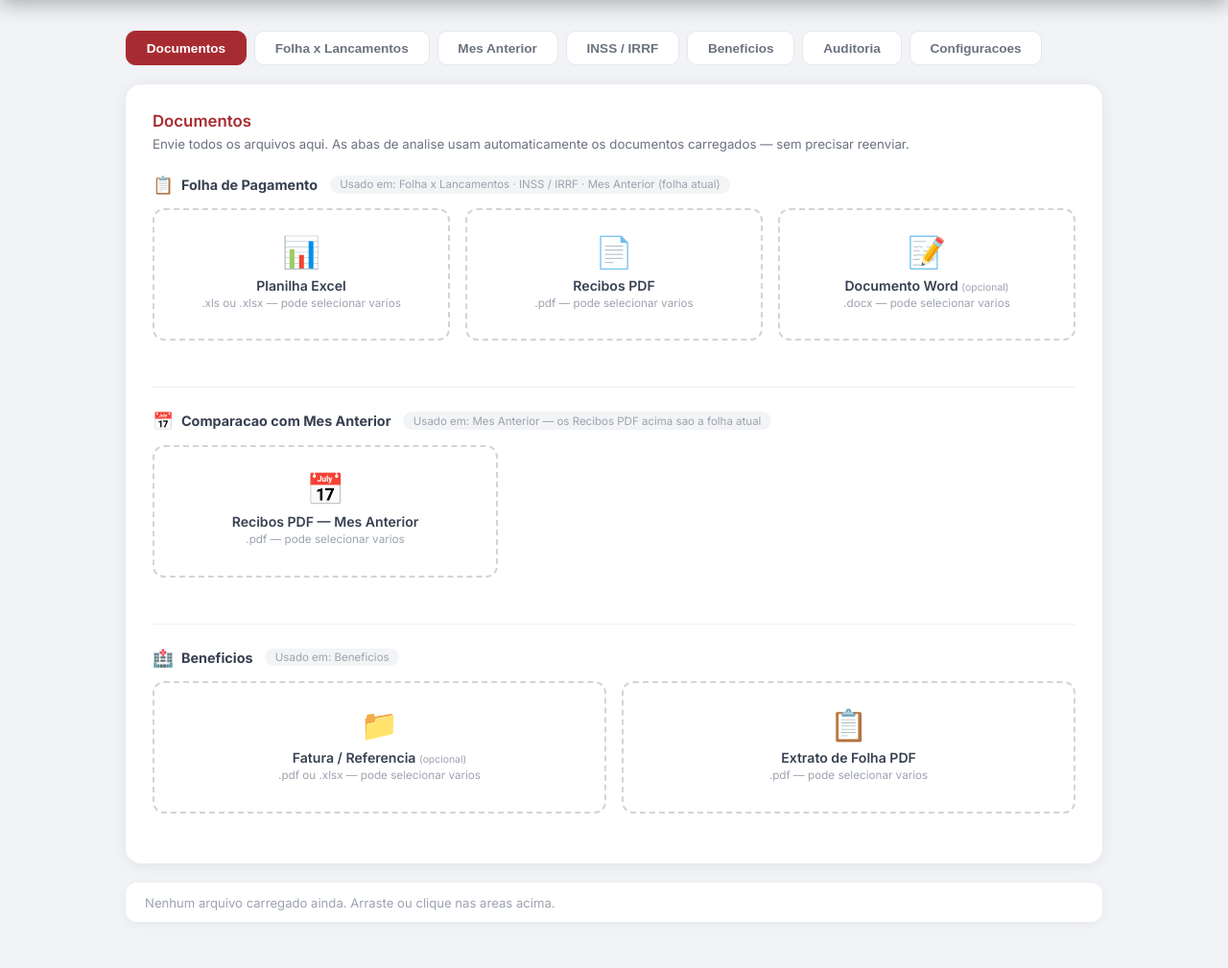
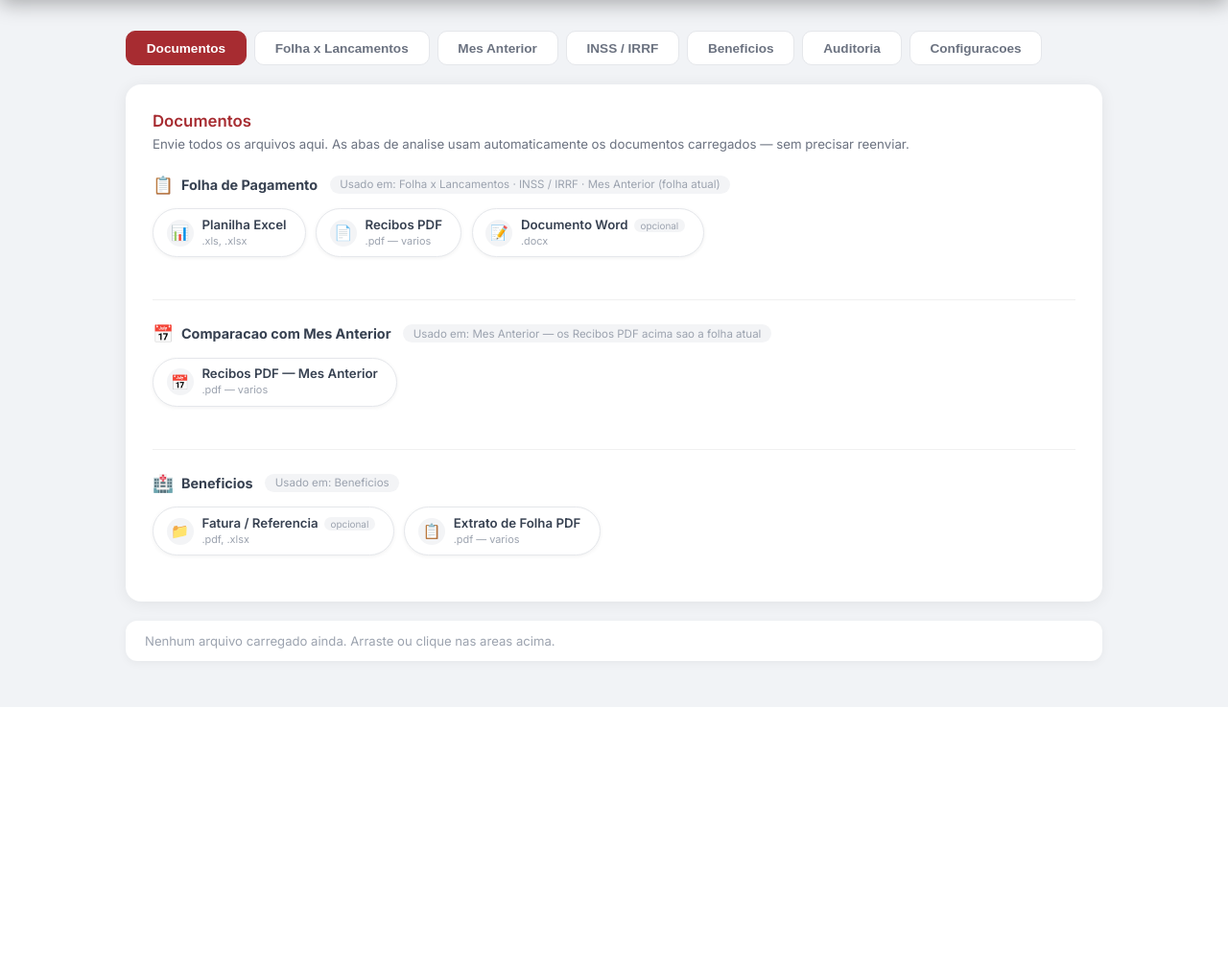
Before and after one commit to dp1-crypto/conferencia-folha, a Flask app: page / in a window 1280 px wide. Shown: the part 81-1090 px from the top of the page at 96% size. After the commit the page ends 818 px from the top, so only its background shows below. Run offline with Flask 3, Linux system fonts and the light colour scheme.

Commit message:
feat: botoes de upload no estilo pill/arredondado
- Zonas de upload redesenhadas como botoes compactos estilo pilula
- Icone circular + label + hint em linha horizontal
- Estado done com fundo verde e icone branco
- file-grid agora usa flexbox para alinhar botoes em linha

Co-Authored-By: Claude Sonnet 4.6 <noreply@anthropic.com>

```diff
--- a/app/static/css/sigma.css
+++ b/app/static/css/sigma.css
@@ -13,17 +13,19 @@ header{background:linear-gradient(135deg,#A72C31 0%,#8B2227 100%);color:#fff;pad
 h2{font-size:1.05rem;font-weight:600;color:#A72C31;margin-bottom:.35rem}
 .card > p{font-size:.83rem;color:#6b7280;margin-bottom:1.5rem}
 
-.file-grid{display:grid;grid-template-columns:repeat(auto-fit,minmax(240px,1fr));gap:1rem;margin-bottom:1.5rem}
+.file-grid{display:flex;flex-wrap:wrap;gap:.65rem;margin-bottom:1.25rem;align-items:flex-start}
 
-.zone{border:2px dashed #d1d5db;border-radius:12px;padding:1.5rem 1rem;text-align:center;cursor:pointer;transition:all .2s;position:relative;min-height:130px;display:flex;flex-direction:column;align-items:center;justify-content:center}
-.zone:hover,.zone.over{border-color:#A72C31;background:#fff5f6}
+.zone{border:1.5px solid #e5e7eb;border-radius:50px;padding:.55rem 1.2rem .55rem .85rem;text-align:left;cursor:pointer;transition:all .2s;position:relative;display:inline-flex;align-items:center;gap:.55rem;background:#fff;box-shadow:0 1px 4px rgba(0,0,0,.06);white-space:nowrap;min-height:0}
+.zone:hover,.zone.over{border-color:#A72C31;background:#fff5f6;box-shadow:0 2px 10px rgba(167,44,49,.15)}
 .zone.done{border-color:#10b981;border-style:solid;background:#f0fdf4}
+.zone.done .icon-wrap{background:#10b981;color:#fff}
 .zone input{position:absolute;inset:0;opacity:0;cursor:pointer;width:100%;height:100%}
+.zone .icon-wrap{width:28px;height:28px;border-radius:50%;background:#f3f4f6;display:flex;align-items:center;justify-content:center;font-size:.95rem;flex-shrink:0;transition:all .2s}
 .zone .icon{font-size:2rem;margin-bottom:.4rem}
-.zone .lbl{font-size:.88rem;font-weight:600;color:#374151}
-.zone .hint{font-size:.73rem;color:#9ca3af;margin-top:.2rem}
-.zone .fname{font-size:.75rem;color:#059669;font-weight:500;margin-top:.4rem;word-break:break-all;max-width:200px}
-.opt-badge{font-size:.65rem;color:#9ca3af;font-weight:400}
+.zone .lbl{font-size:.83rem;font-weight:600;color:#374151;line-height:1.2}
+.zone .hint{font-size:.68rem;color:#9ca3af;margin-top:.05rem}
+.zone .fname{font-size:.7rem;color:#059669;font-weight:600;margin-top:.05rem;max-width:180px;overflow:hidden;text-overflow:ellipsis;white-space:nowrap}
+.opt-badge{font-size:.62rem;color:#9ca3af;font-weight:400;background:#f3f4f6;border-radius:10px;padding:.05rem .4rem;margin-left:.2rem}
 
 .btn{background:linear-gradient(135deg,#A72C31 0%,#8B2227 100%);color:#fff;border:none;padding:.85rem 2rem;border-radius:10px;font-size:.95rem;font-weight:600;cursor:pointer;transition:all .2s;width:100%;letter-spacing:.3px}
 .btn:hover{transform:translateY(-1px);box-shadow:0 6px 20px rgba(233,69,96,.35)}
--- a/app/templates/index.html
+++ b/app/templates/index.html
@@ -57,26 +57,32 @@
         <div class="file-grid">
           <div class="zone" id="zone-excel" ondragover="drag(event,'excel')" ondragleave="undrag(event,'excel')" ondrop="drop(event,'excel')">
             <input type="file" id="file-excel" accept=".xls,.xlsx" multiple onchange="sel('excel',this)">
-            <div class="icon">&#x1F4CA;</div>
+            <div class="icon-wrap">&#x1F4CA;</div>
+            <div>
               <div class="lbl">Planilha Excel</div>
-            <div class="hint">.xls ou .xlsx &mdash; pode selecionar varios</div>
+              <div class="hint">.xls, .xlsx</div>
               <div class="fname" id="fname-excel"></div>
+            </div>
           </div>
 
           <div class="zone" id="zone-pdf" ondragover="drag(event,'pdf')" ondragleave="undrag(event,'pdf')" ondrop="drop(event,'pdf')">
             <input type="file" id="file-pdf" accept=".pdf" multiple onchange="sel('pdf',this)">
-            <div class="icon">&#x1F4C4;</div>
+            <div class="icon-wrap">&#x1F4C4;</div>
+            <div>
               <div class="lbl">Recibos PDF</div>
-            <div class="hint">.pdf &mdash; pode selecionar varios</div>
+              <div class="hint">.pdf &mdash; varios</div>
               <div class="fname" id="fname-pdf"></div>
+            </div>
           </div>
 
           <div class="zone" id="zone-word" ondragover="drag(event,'word')" ondragleave="undrag(event,'word')" ondrop="drop(event,'word')">
             <input type="file" id="file-word" accept=".docx,.doc" multiple onchange="sel('word',this)">
-            <div class="icon">&#x1F4DD;</div>
-            <div class="lbl">Documento Word <span class="opt-badge">(opcional)</span></div>
-            <div class="hint">.docx &mdash; pode selecionar varios</div>
+            <div class="icon-wrap">&#x1F4DD;</div>
+            <div>
+              <div class="lbl">Documento Word <span class="opt-badge">opcional</span></div>
+              <div class="hint">.docx</div>
               <div class="fname" id="fname-word"></div>
+            </div>
           </div>
         </div>
       </div>
@@ -88,13 +94,15 @@
           <span class="doc-group-title-text">Comparacao com Mes Anterior</span>
           <span class="doc-group-used">Usado em: Mes Anterior &mdash; os Recibos PDF acima sao a folha atual</span>
         </div>
-        <div class="file-grid" style="grid-template-columns:repeat(auto-fit,minmax(240px,360px))">
+        <div class="file-grid">
           <div class="zone" id="zone-anterior" ondragover="drag(event,'anterior')" ondragleave="undrag(event,'anterior')" ondrop="drop(event,'anterior')">
             <input type="file" id="file-anterior" accept=".pdf" multiple onchange="sel('anterior',this)">
-            <div class="icon">&#x1F4C5;</div>
+            <div class="icon-wrap">&#x1F4C5;</div>
+            <div>
               <div class="lbl">Recibos PDF &mdash; Mes Anterior</div>
-            <div class="hint">.pdf &mdash; pode selecionar varios</div>
+              <div class="hint">.pdf &mdash; varios</div>
               <div class="fname" id="fname-anterior"></div>
+            </div>
           </div>
         </div>
       </div>
@@ -107,20 +115,24 @@
           <span class="doc-group-used">Usado em: Beneficios</span>
         </div>
         <div class="file-grid">
-          <div class="zone" id="zone-fatura" ondragover="drag(event,'fatura')" ondragleave="undrag(event,'fatura')" ondrop="drop(event,'fatura')" style="position:relative">
+          <div class="zone" id="zone-fatura" ondragover="drag(event,'fatura')" ondragleave="undrag(event,'fatura')" ondrop="drop(event,'fatura')">
             <input type="file" id="file-fatura" accept=".pdf,.xls,.xlsx" multiple onchange="sel('fatura',this)">
-            <div class="icon">&#x1F4C1;</div>
-            <div class="lbl">Fatura / Referencia <span class="opt-badge">(opcional)</span></div>
-            <div class="hint">.pdf ou .xlsx &mdash; pode selecionar varios</div>
+            <div class="icon-wrap">&#x1F4C1;</div>
+            <div>
+              <div class="lbl">Fatura / Referencia <span class="opt-badge">opcional</span></div>
+              <div class="hint">.pdf, .xlsx</div>
               <div class="fname" id="fname-fatura"></div>
+            </div>
           </div>
 
           <div class="zone" id="zone-extrato" ondragover="drag(event,'extrato')" ondragleave="undrag(event,'extrato')" ondrop="drop(event,'extrato')">
             <input type="file" id="file-extrato" accept=".pdf" multiple onchange="sel('extrato',this)">
-            <div class="icon">&#x1F4CB;</div>
+            <div class="icon-wrap">&#x1F4CB;</div>
+            <div>
               <div class="lbl">Extrato de Folha PDF</div>
-            <div class="hint">.pdf &mdash; pode selecionar varios</div>
+              <div class="hint">.pdf &mdash; varios</div>
               <div class="fname" id="fname-extrato"></div>
+            </div>
           </div>
         </div>
       </div>
```
Lines whose indentation alone changed are shown as unchanged.
